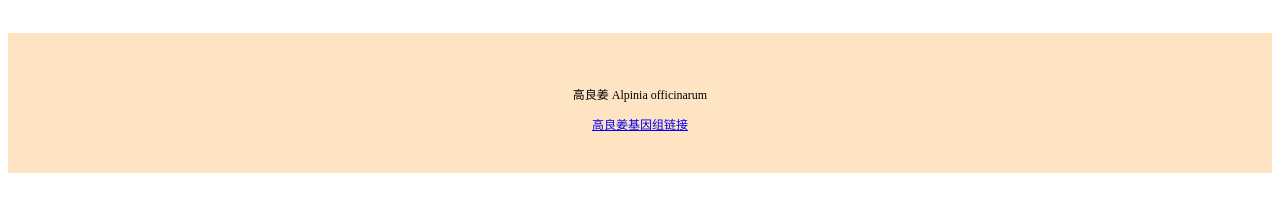
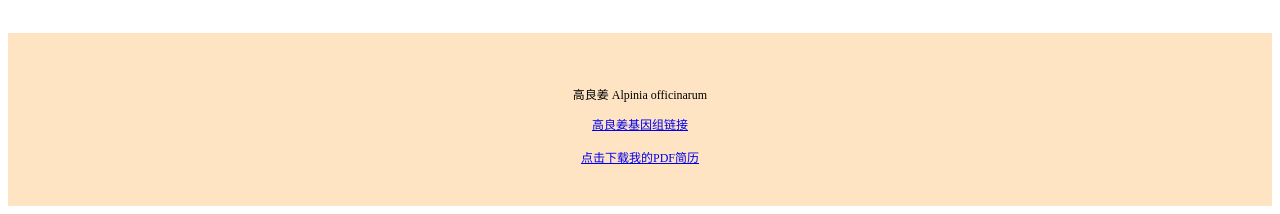
Before and after one commit to yuanlilong/ryan1, a plain HTML site: page index.html in a window 1280 px wide. Shown: the part 928-1142 px from the top of the page. Before the commit the page ends 1109 px from the top, so only its background shows below. Drawn offline with Linux system fonts and the light colour scheme.

Commit message:
Update index.html

```diff
--- a/index.html
+++ b/index.html
@@ -95,7 +95,11 @@
       <p>高良姜 Alpinia officinarum</p>
       <a href="https://cbi.gxu.edu.cn"
         >高良姜基因组链接</a
-      >
+      > <br /><br /> <!-- 添加空行用于分隔 -->
+  <!-- 添加PDF简历下载链接 -->
+  <a href="https://github.com/yuanlilong/ryan1/blob/main/%E8%A2%81%E5%97%A3%E9%9A%86%E7%A7%8B%E6%8B%9B%E7%AE%80%E5%8E%86.pdf" download="Leslie-Ryan-Resume.pdf"
+    >点击下载我的PDF简历</a
+  >
     </div>
   </body>
 </html>
```
